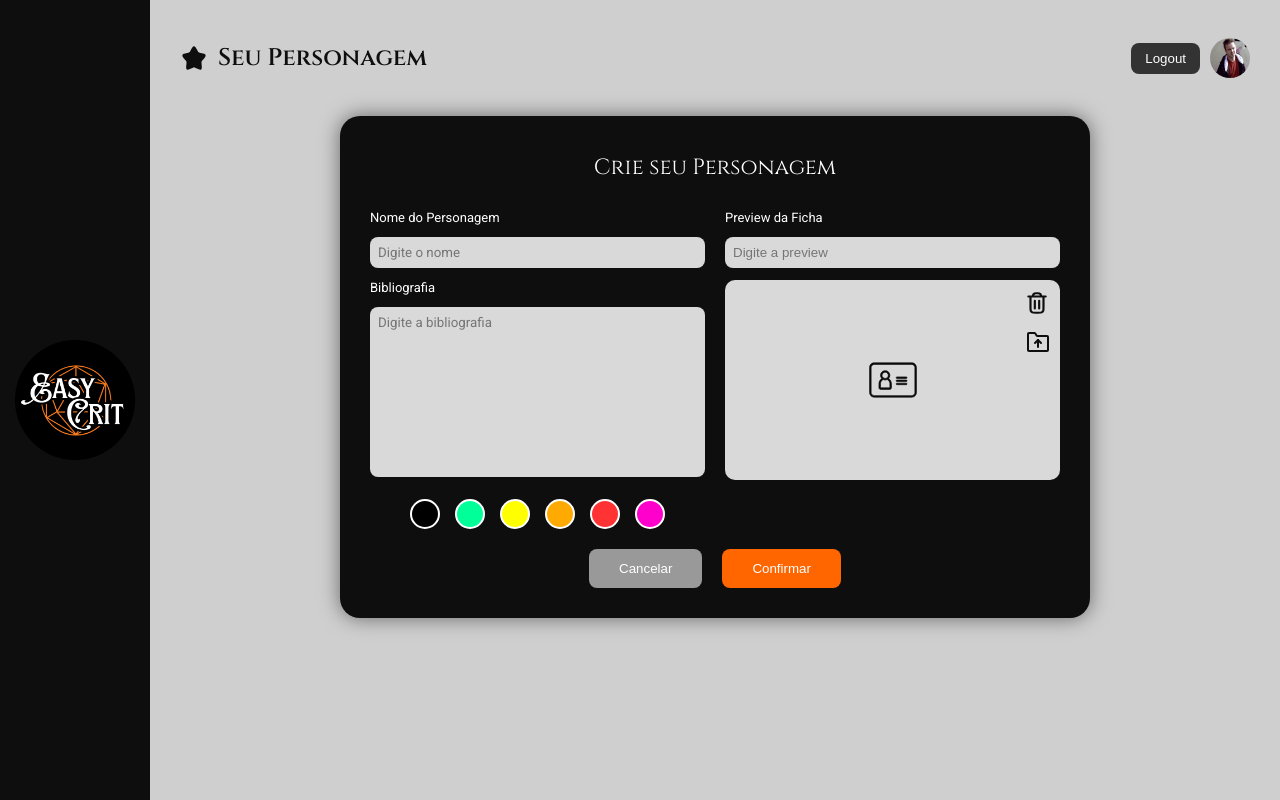
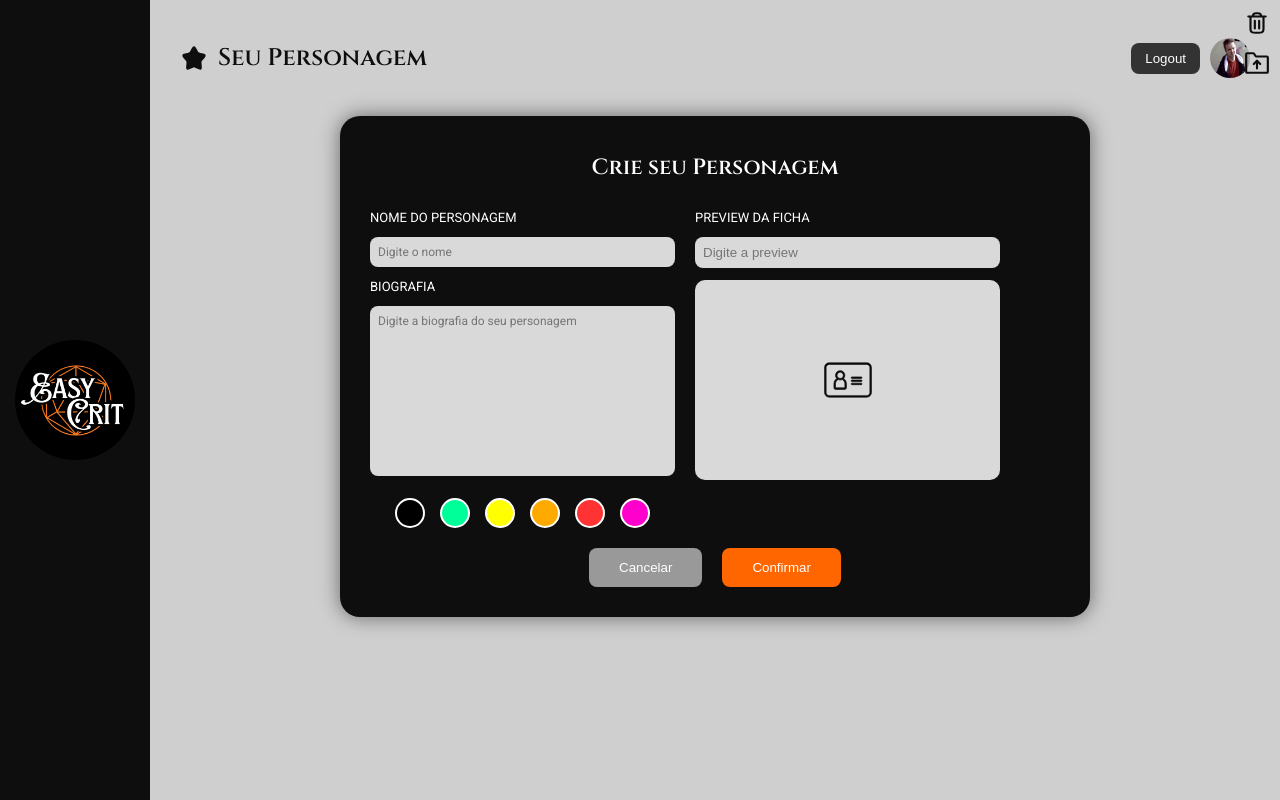
Before and after one commit to PhilipeSousa/2025.1-EasyCrit-frontend, a Next.js app: page /create-character in a window 1280 px wide. Built offline with nearby package versions, Linux system fonts and the light colour scheme.

Commit message:
feat: adicionei hover aos botões; fix: star agora é .svg; fix: tirei os icones de Deletar e upload de dentro da ficha, porém falta corrigir, estão na parte superior da tela.

```diff
--- a/src/app/create-character/create-character.module.css
+++ b/src/app/create-character/create-character.module.css
@@ -67,6 +67,7 @@
 .subtitulo {
   color: #fff;
   font-size: 22px;
+  font-weight: bold;
   margin-bottom: 20px;
   text-align: center;
 }
@@ -99,6 +100,7 @@
   border: none;
   background-color: #d9d9d9;
   font-family: Roboto;
+  font-size: 12px;
 }
 
 .inputArea textarea {
@@ -123,6 +125,14 @@
   border-radius: 50%;
   border: 2px solid #fff;
   cursor: pointer;
+}
+
+.color:hover {
+ transform: scale(1.1);
+}
+
+.color:active {
+  transform: scale(0.95);
 }
 
 .black { background: #000; }
@@ -177,6 +187,7 @@
   top: 10px;
   right: 10px;
   cursor: pointer;
+  background-color: #cfcfcf;
 }
 
 .uploadIcon {
@@ -192,6 +203,7 @@
   gap: 20px;
   margin-top: 20px;
 }
+
 
 .cancelar {
   background: #999;
@@ -211,6 +223,22 @@
   cursor: pointer;
 }
 
+.cancelar:hover {
+  transform: scale(1.1);
+}
+
+.confirmar:hover {
+  transform: scale(1.1);
+}
+
+.cancelar:active {
+  transform: scale(0.95);
+}
+
+.confirmar:active {
+  transform: scale(0.95);
+}
+
 .mensagem {
   margin-top: 20px;
   color: #0e0e0e;
@@ -218,8 +246,20 @@
   font-size: 16px;
 }
 
-.iconsButtons {
+
+.buttonArea {
+  flex: 1;
+  display: flex;
+  flex-direction: column;
+  gap: 12px;
+  max-width: 40px;
+
+}
+
+.deleteUploadButtons {
   background-color: #cfcfcf;
-  border-radius: 5px;
-  padding: 0px 5px;
 }
+
+.deleteUploadButtons:hover {
+  background-color: #ff6600;
+}
--- a/src/app/create-character/page.tsx
+++ b/src/app/create-character/page.tsx
@@ -31,7 +31,7 @@ export default function CreateCharacter() {
 			<div className={styles.content}>
 				<div className={styles.topbar}>
 					<div className={styles.starTitle}>
-						<Image src='/star.svg' alt='Star' width={28} height={28} />
+						<Image src='/star.svg' alt='Star icon' width={28} height={28} />
 						<h1 className={styles.titulo}>Seu Personagem</h1>
 					</div>
 					<div className={styles.user}>
@@ -45,14 +45,14 @@ export default function CreateCharacter() {
 
 					<div className={styles.grupoInputs}>
 						<div className={styles.inputArea}>
-							<label>Nome do Personagem</label>
+							<label>NOME DO PERSONAGEM</label>
 							<input type='text' value={nome} onChange={(e) => setNome(e.target.value)} placeholder='Digite o nome' />
 
-							<label>Bibliografia</label>
+							<label>BIOGRAFIA</label>
 							<textarea
 								value={classe}
 								onChange={(e) => setClasse(e.target.value)}
-								placeholder='Digite a bibliografia'
+								placeholder='Digite a biografia do seu personagem'
 								className={styles.textAreaBibliografia}></textarea>
 
 							<div className={styles.colors}>
@@ -66,7 +66,7 @@ export default function CreateCharacter() {
 						</div>
 
 						<div className={styles.previewArea}>
-							<label>Preview da Ficha</label>
+							<label>PREVIEW DA FICHA</label>
 							<div className={styles.previewInput}>
 								<input
 									type='text'
@@ -79,8 +79,18 @@ export default function CreateCharacter() {
 							</div>
 
 							<div className={styles.imagePlaceholder}>
-								<Image src='/character-sheet.svg' alt='Preview' width={50} height={50} />
+								<Image
+									src='/character-sheet.svg'
+									alt='Preview'
+									width={50}
+									height={50}
+								/>
+							</div>
+						</div>
 
+						<div className={styles.buttonArea}>
+
+							<div className={styles.deleteUploadButton}>
 								<Image
 									src='/trash.svg'
 									alt='Excluir'
@@ -90,8 +100,16 @@ export default function CreateCharacter() {
 									className={styles.iconClickable}
 								/>
 
-								<Image src='/upload.svg' alt='Upload' width={24} height={24} className={styles.uploadIcon} />
-							</div>
+								<Image
+									src='/upload.svg'
+									alt='Upload'
+									width={26}
+									height={26}
+									className={styles.uploadIcon}
+								/>
+								</div>
+
+
 						</div>
 					</div>
 
```
